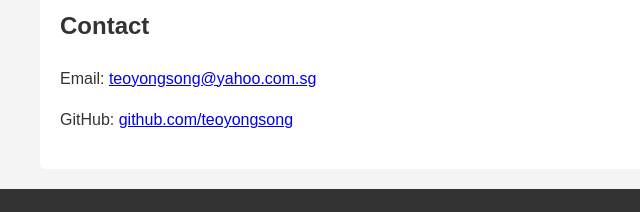
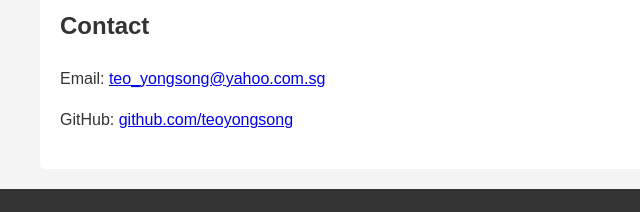
Before and after one commit to teoyongsong/teoyongsong.github.io, a plain HTML site: page index.html in a window 1280 px wide. Shown: the part 775-987 px from the top of the page, 180-820 px from the left. Drawn offline with Linux system fonts and the light colour scheme.

Commit message:
Add favicon and correct email address in index.html

```diff
--- a/index.html
+++ b/index.html
@@ -3,6 +3,7 @@
 <head>
   <meta charset="UTF-8">
   <title>Danny Teo's Portfolio</title>
+  <link rel="icon" href="favicon.png" type="image/x-icon">
   <link rel="stylesheet" href="style.css">
 </head>
 <body>
@@ -36,7 +37,7 @@
 
   <section id="contact">
     <h2>Contact</h2>
-    <p>Email: <a href="mailto:teo_yongsong@yahoo.com.sg">teoyongsong@yahoo.com.sg</a></p>
+    <p>Email: <a href="mailto:teo_yongsong@yahoo.com.sg">teo_yongsong@yahoo.com.sg</a></p>
     <p>GitHub: <a href="https://github.com/teoyongsong">github.com/teoyongsong</a></p>
   </section>
 
```
Also changed, not shown: favicon.png (added).
